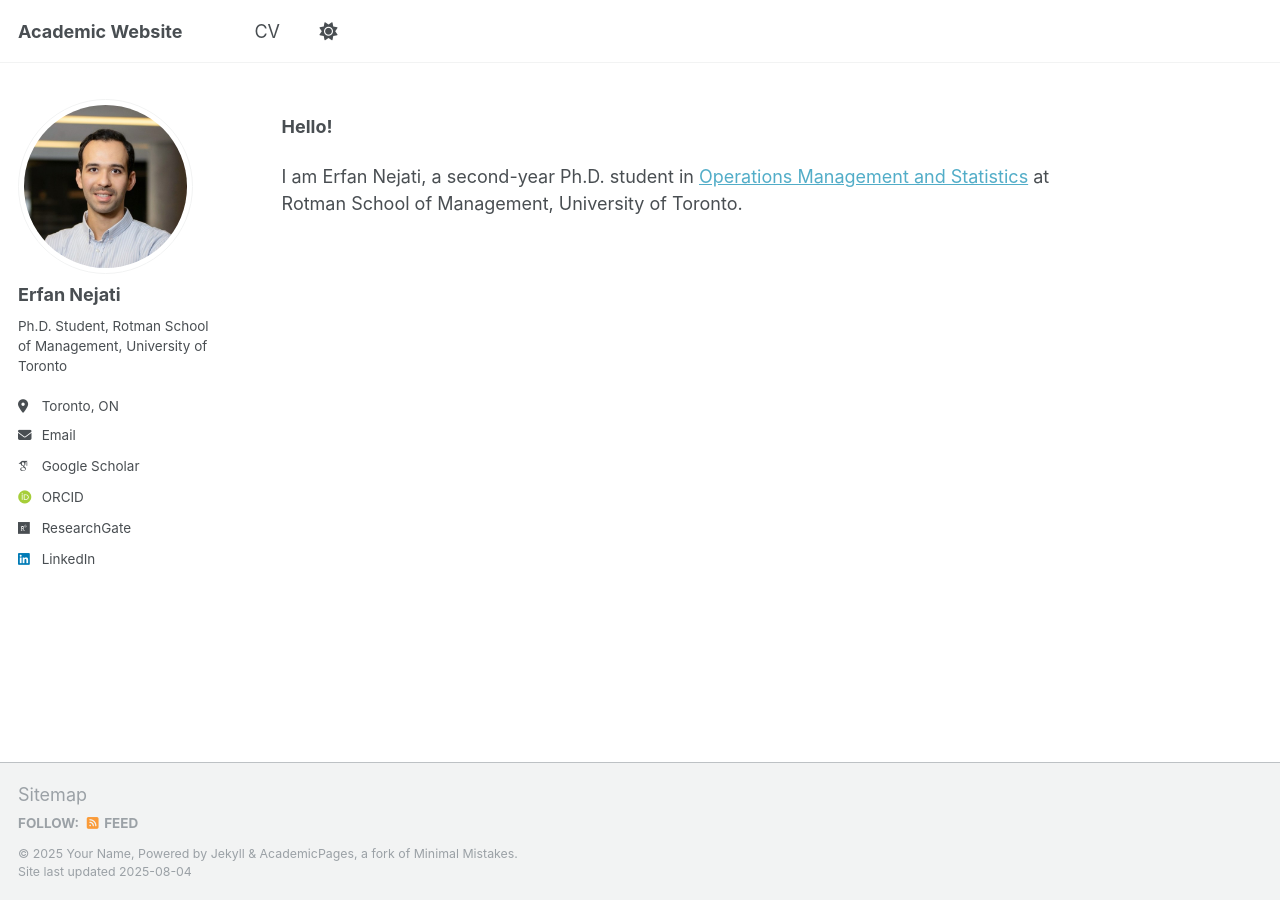
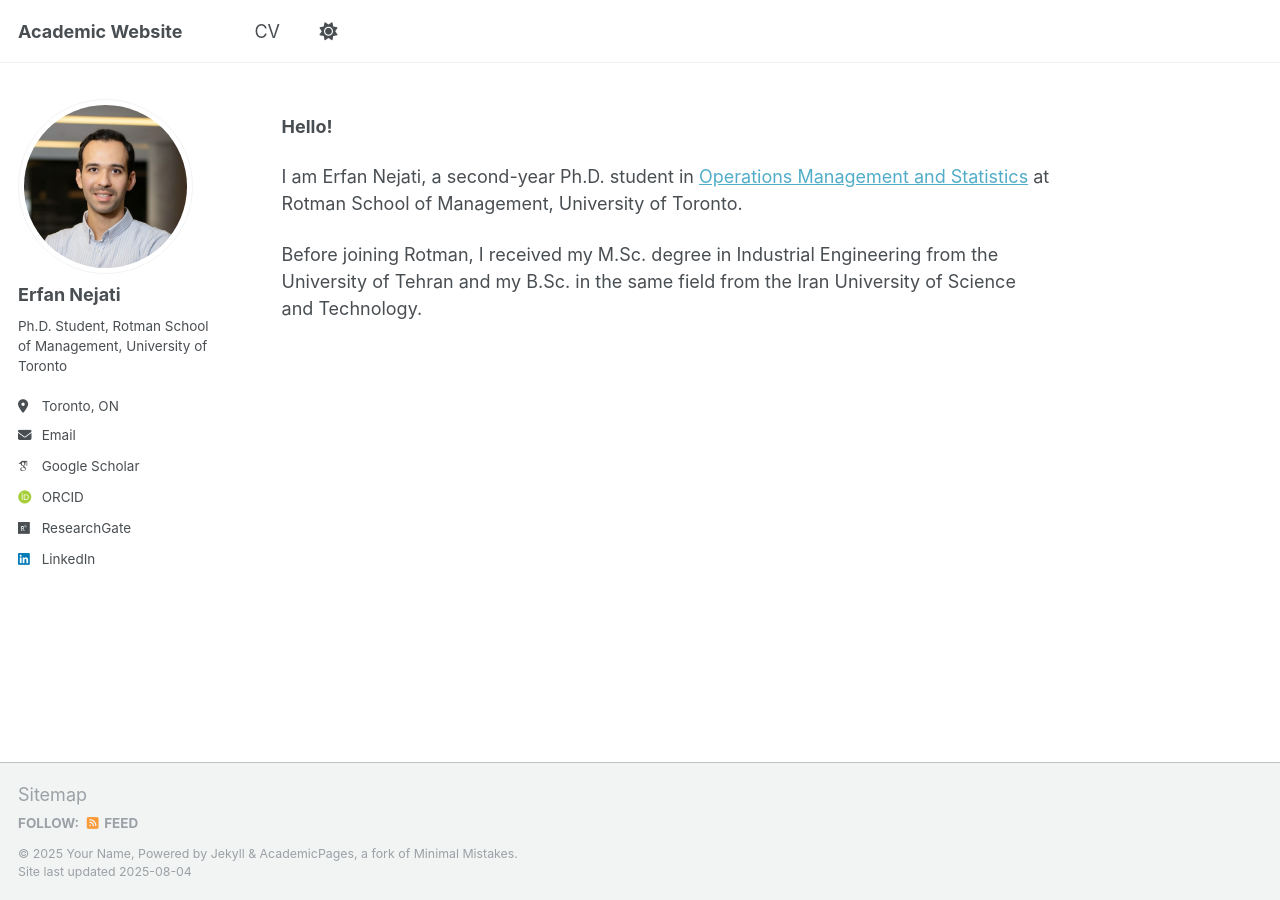
Before and after one commit to erfannjt/my-website, a Jekyll site: the page built from _pages/about.md, in a window 1280 px wide. Built offline with Jekyll 4.4.1, drawn with Linux system fonts in a browser that asks for light colours; some web fonts are replaced; a script that is not in the unit is left out.

Commit message:
Update about.md

```diff
--- a/_pages/about.md
+++ b/_pages/about.md
@@ -9,3 +9,5 @@ redirect_from:
 **Hello!**
 
 I am Erfan Nejati, a second-year Ph.D. student in <a href="https://www.rotman.utoronto.ca/faculty-and-research/academic-areas/operations-management-and-statistics/" target="_blank">Operations Management and Statistics</a> at Rotman School of Management, University of Toronto.
+
+Before joining Rotman, I received my M.Sc. degree in Industrial Engineering from the University of Tehran and my B.Sc. in the same field from the Iran University of Science and Technology.
```
